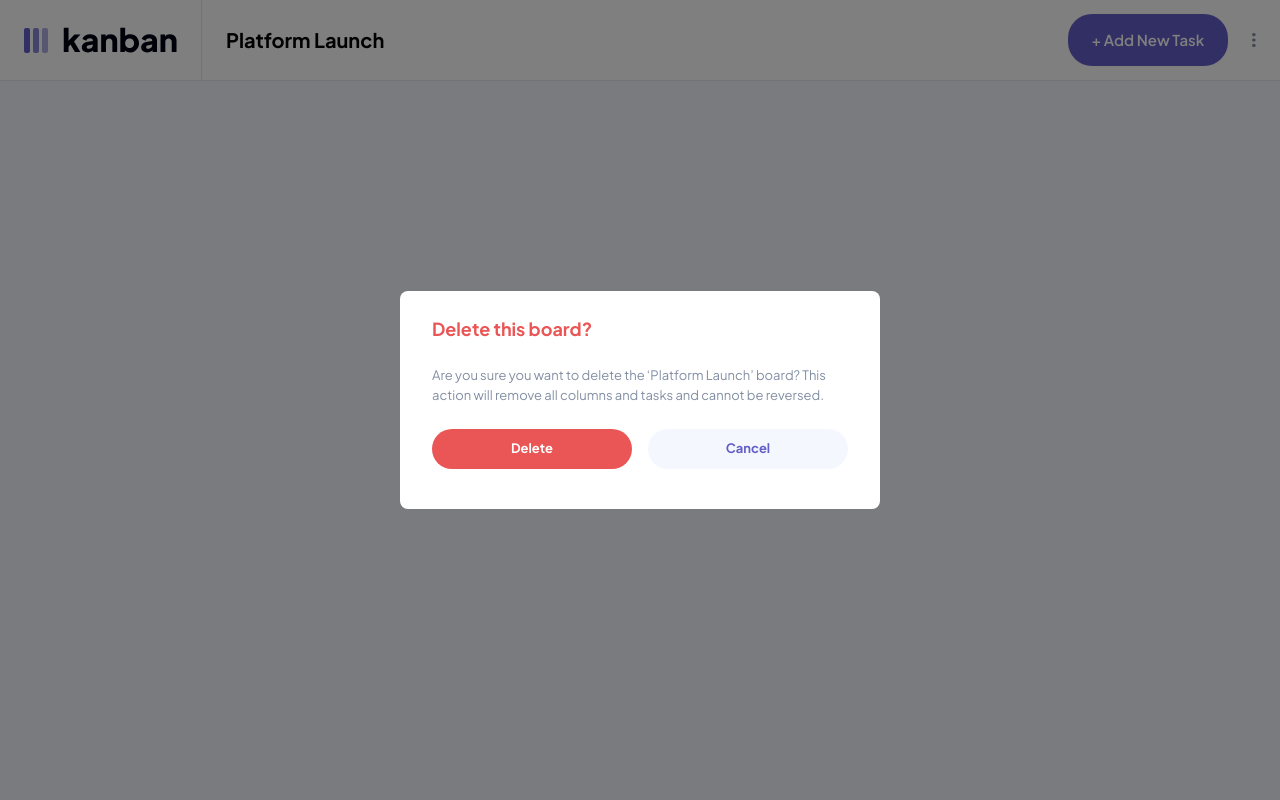
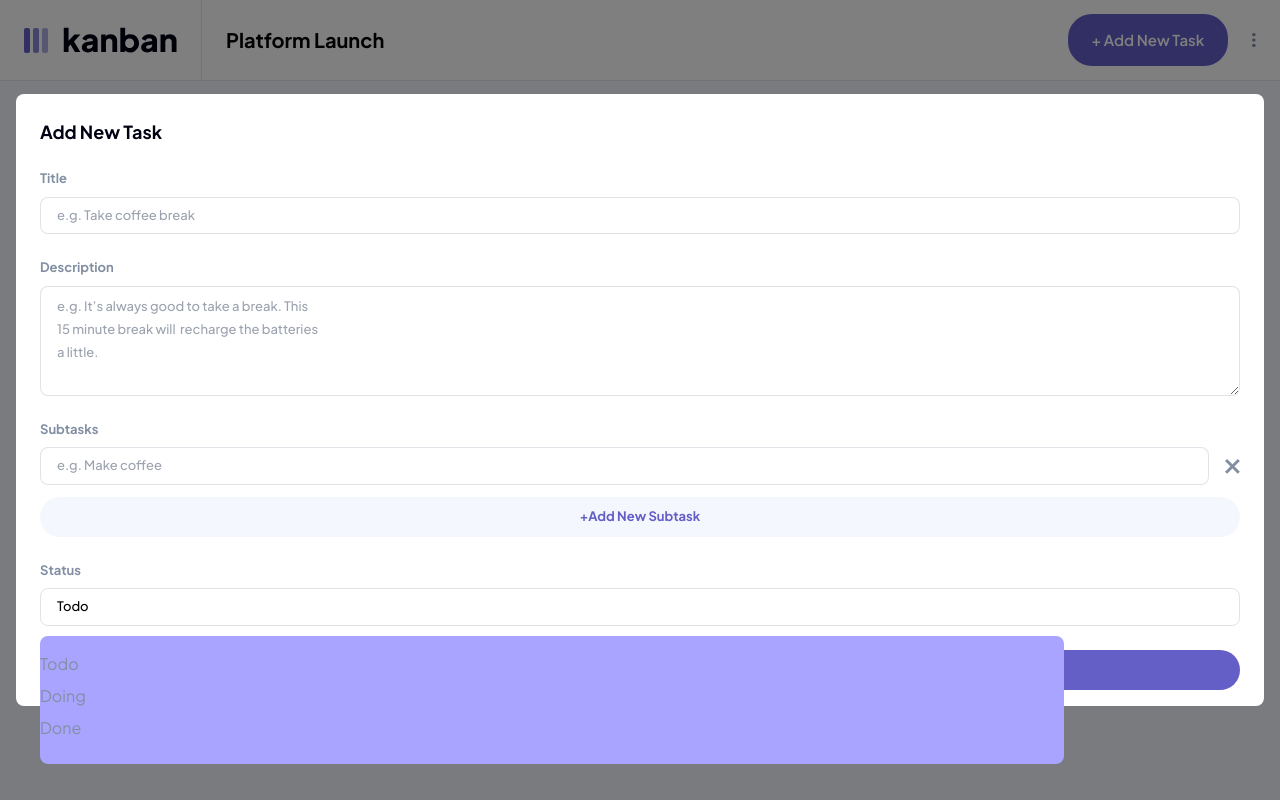
Before and after one commit to 12Ricky0/kanban-task-mgt, a Next.js app: page / in a window 1280 px wide. Built offline with nearby package versions, Linux system fonts and the light colour scheme.

Commit message:
task form

```diff
--- a/app/page.tsx
+++ b/app/page.tsx
@@ -2,13 +2,15 @@ import Image from "next/image";
 import Header from "@/components/header";
 import NavBar from "@/components/side-bar";
 import DeleteModal from "@/components/modals/delete";
+import TaskForm from "@/components/modals/task-form";
 
 export default function Home() {
   return (
     <main className="">
       <Header />
       {/* <NavBar /> */}
-      <DeleteModal />
+      {/* <DeleteModal /> */}
+      <TaskForm />
     </main>
   );
 }
--- /dev/null
+++ b/components/forms/subtask.tsx
@@ -0,0 +1,22 @@
+import Image from "next/image";
+
+export default function SubtaskForm({ index }: { index: number }) {
+  return (
+    <div className="flex gap-4 items-center mb-3">
+      <input
+        type="text"
+        id="subtask"
+        name="subtask"
+        placeholder="e.g. Make coffee"
+        className="w-full border border-secondary-gray border-opacity-25 rounded-lg font-medium text-[13px] pl-4 py-2"
+      />
+      <Image
+        src="/assets/icon-cross.svg"
+        alt="cross"
+        width={16}
+        height={16}
+        className="w-auto h-auto"
+      />
+    </div>
+  );
+}
--- /dev/null
+++ b/components/modals/task-form.tsx
@@ -0,0 +1,122 @@
+"use client";
+
+import { Overlay } from "../overlay";
+import SubtaskForm from "../forms/subtask";
+import { ReactEventHandler, useState } from "react";
+import Image from "next/image";
+
+export default function TaskForm() {
+  const [subtasks, setSubtasks] = useState<JSX.Element[]>([]);
+
+  const options = ["Todo", "Doing", "Done"];
+
+  const [task, setTask] = useState("Todo");
+  function handleAdd(e: React.ChangeEvent<HTMLInputElement>) {
+    e.preventDefault();
+    setSubtasks([
+      ...subtasks,
+      <SubtaskForm key={subtasks.length} index={subtasks.length} />,
+    ]);
+  }
+  return (
+    <Overlay>
+      <section className="bg-white mx-4 w-full rounded-lg z-10">
+        <h1 className="mx-6 font-bold text-[18px] text-primary-dark py-6">
+          Add New Task
+        </h1>
+
+        <form action="" className="mx-6">
+          <div className="flex flex-col">
+            <label
+              className="mb-2 text-[13px] text-secondary-gray font-bold"
+              htmlFor="title"
+            >
+              Title
+            </label>
+            <input
+              type="text"
+              id="title"
+              name="title"
+              placeholder="e.g. Take coffee break"
+              className="w-full border border-secondary-gray border-opacity-25 rounded-lg font-medium text-[13px] pl-4 py-2"
+            />
+          </div>
+          <div className="flex flex-col mt-6">
+            <label
+              className="mb-2 text-[13px] text-secondary-gray font-bold"
+              htmlFor="des"
+            >
+              Description
+            </label>
+            <textarea
+              id="des"
+              rows={4}
+              name="des"
+              placeholder="e.g. It’s always good to take a break. This
+15 minute break will  recharge the batteries
+a little."
+              className="w-full border leading-[23px] border-opacity-25 border-secondary-gray rounded-lg font-medium text-[13px] px-4 py-2"
+            />
+          </div>
+
+          <div className="mt-6">
+            <h1 className="mb-2 text-[13px] text-secondary-gray font-bold">
+              Subtasks
+            </h1>
+            {subtasks.length > 0 ? (
+              subtasks
+            ) : (
+              <SubtaskForm index={subtasks.length} />
+            )}
+
+            <button
+              className=" text-primary-violet hover:bg-secondary-light-blue h-10 font-bold text-[13px] bg-tetiary-white-space w-[100%] rounded-full"
+              onClick={() => handleAdd}
+            >
+              +Add New Subtask
+            </button>
+          </div>
+
+          <div className="flex flex-col py-6">
+            <h1 className="mb-2 text-[13px] text-secondary-gray font-bold">
+              Status
+            </h1>
+            <div>
+              <div className="w-full border border-secondary-gray border-opacity-25 rounded-lg font-medium text-[13px] px-4 py-2 flex justify-between items-center">
+                <input
+                  type="text"
+                  readOnly
+                  value={task}
+                  className="border-0 focus:outline-none"
+                />
+                <Image
+                  src="/assets/icon-chevron-down.svg"
+                  alt="arrow-down"
+                  width={8}
+                  height={4}
+                  className="inline-block md:hidden"
+                />
+              </div>
+
+              <ul className="bg-primary-light-violet rounded-lg py-4 last:mb-0 absolute mt-[10px] w-[80%]">
+                {options.map((option) => (
+                  <li
+                    onClick={() => setTask(option)}
+                    className="text-secondary-gray mb-2"
+                    key={options.indexOf(option)}
+                  >
+                    {option}
+                  </li>
+                ))}
+              </ul>
+            </div>
+          </div>
+
+          <button className="block mb-4 text-white hover:bg-primary-light-violet h-10 font-bold text-[13px] bg-primary-violet w-[100%] rounded-full">
+            Create Task
+          </button>
+        </form>
+      </section>
+    </Overlay>
+  );
+}
```
